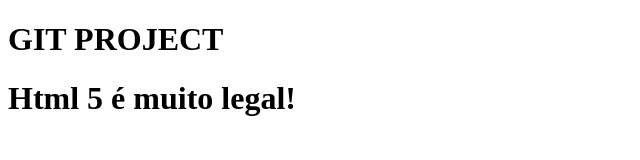
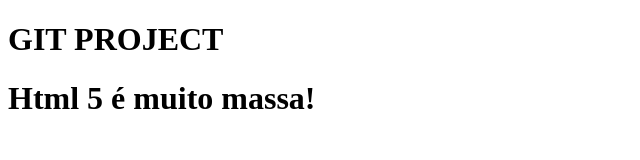
Before and after one commit to Askino/git_kenzie_m19, a plain HTML site: page index.html in a window 1280 px wide. Shown: the full height of the page, 0-640 px from the left. Drawn offline with Linux system fonts and the light colour scheme.

Commit message:
alteração no segundo H1 da segunda linha na versão 3.0

```diff
--- a/index.html
+++ b/index.html
@@ -8,6 +8,6 @@
 </head>
 <body>
     <h1>GIT PROJECT</h1>
-    <h1>Html 5 é muito legal!</h1>
+    <h1>Html 5 é muito massa!</h1>
 </body>
 </html>
```
